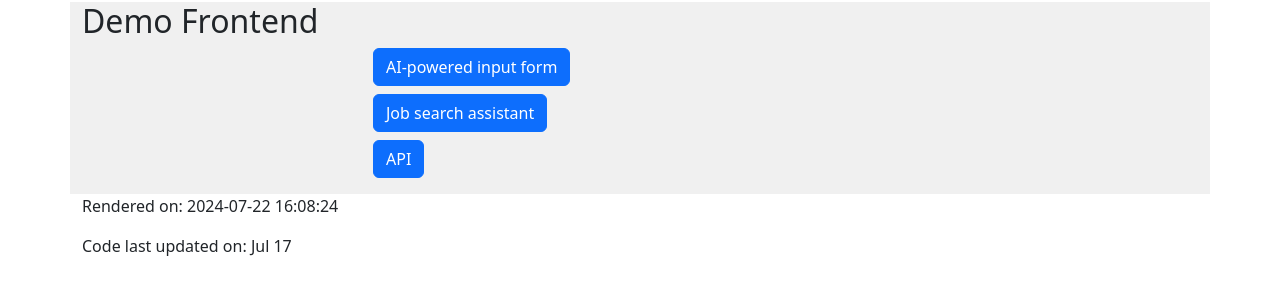
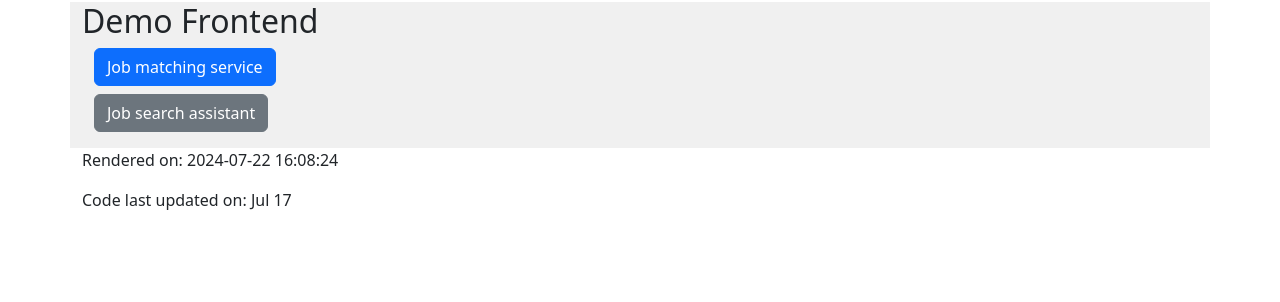
Before and after one commit to sztrovacsek/curly-enigma, a Flask app: page / in a window 1280 px wide. Shown: the part 54-356 px from the top of the page. Run offline with Flask 3, Linux system fonts and the light colour scheme.

Commit message:
Cosmetics

```diff
--- a/api/job_matching_service.py
+++ b/api/job_matching_service.py
@@ -1,4 +1,5 @@
 import logging
+import time
 
 
 logger = logging.getLogger(__name__)
@@ -37,6 +38,7 @@ def store_user_info(userid: str, data: dict):
 def get_job_suggestions(userid: str, job_preferences_nl: str):
     # TODO: get the data for this user (from the storage)
     # TODO: perform the job matching for real (in this version: it is hardcoded)
+    time.sleep(1)
     return {'content': job_suggestions(),
             'meta': {
                 'reply_to': userid,
--- a/demo-frontend/templates/index.html
+++ b/demo-frontend/templates/index.html
@@ -18,22 +18,17 @@
 
   <h2>Demo Frontend</h2>
 
-  <div class="row d-grid gap-2 col-6 mx-auto">
-    <div class="col-6 ">
-      <a class="btn btn-primary" href="/candidate">AI-powered input form</a>
+  <div class="row d-grid gap-2 mx-auto">
+    <div class="col-3 ">
+      <a class="btn btn-primary" href="/api-demo">Job matching service</a>
     </div>
-    <div class="col-6">
-      <a class="btn btn-primary" href="/search">Job search assistant</a>
-    </div>
-    <div class="col-6 ">
-      <a class="btn btn-primary" href="/api-demo">API</a>
+    <div class="col-3">
+      <a class="btn btn-secondary" href="/search">Job search assistant</a>
     </div>
   </div>
-
   <div class="row">
     <p></p>
   </div>
-
 </div>
 
 
```
